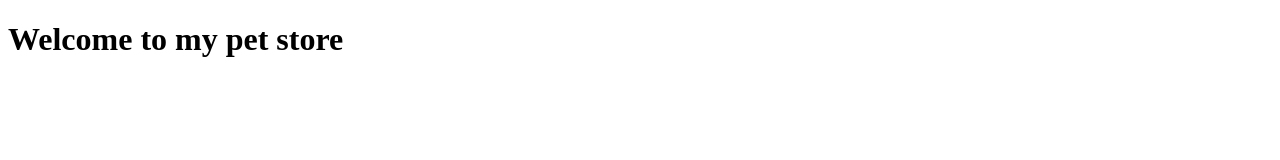
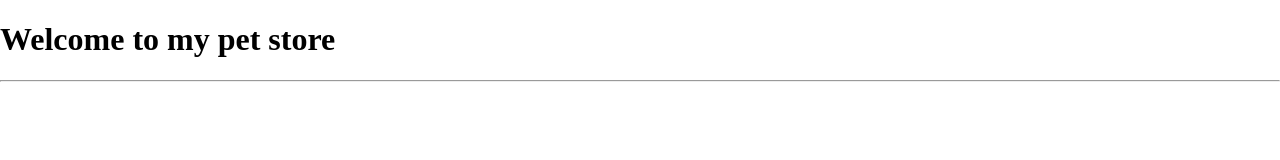
Before and after one commit to Mazalkr/git-practice, a plain HTML site: page index.html in a window 1280 px wide. Drawn offline with Linux system fonts and the light colour scheme.

Commit message:
added css

```diff
--- a/assets/styles/style.css
+++ b/assets/styles/style.css
@@ -0,0 +1,4 @@
+html, body {
+    height: 100%;
+    margin: auto;
+}
--- a/index.html
+++ b/index.html
@@ -9,6 +9,7 @@
 <body>
 
     <h1>Welcome to my pet store</h1>
+    <hr>
 
 </body>
 </html>
```
Also changed, not shown: about.html (+1 -0 lines).
